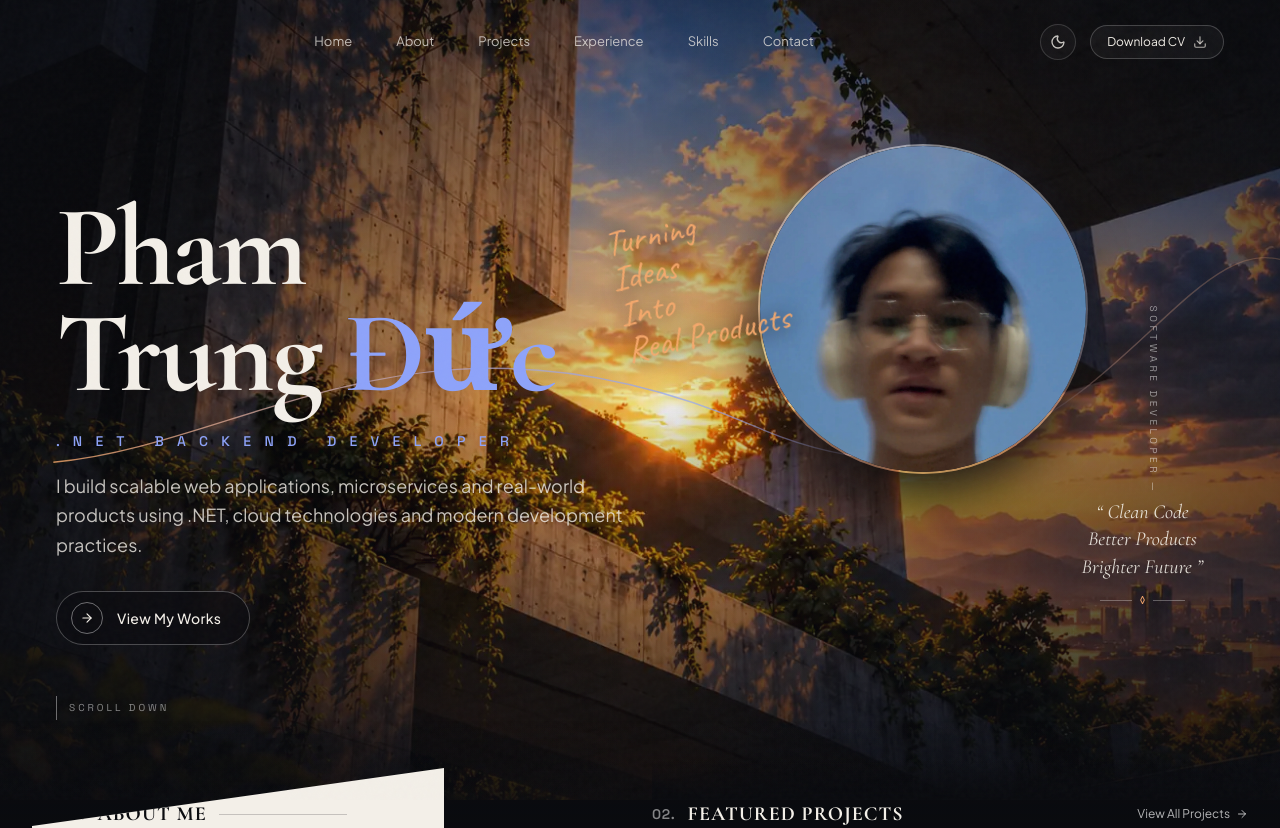
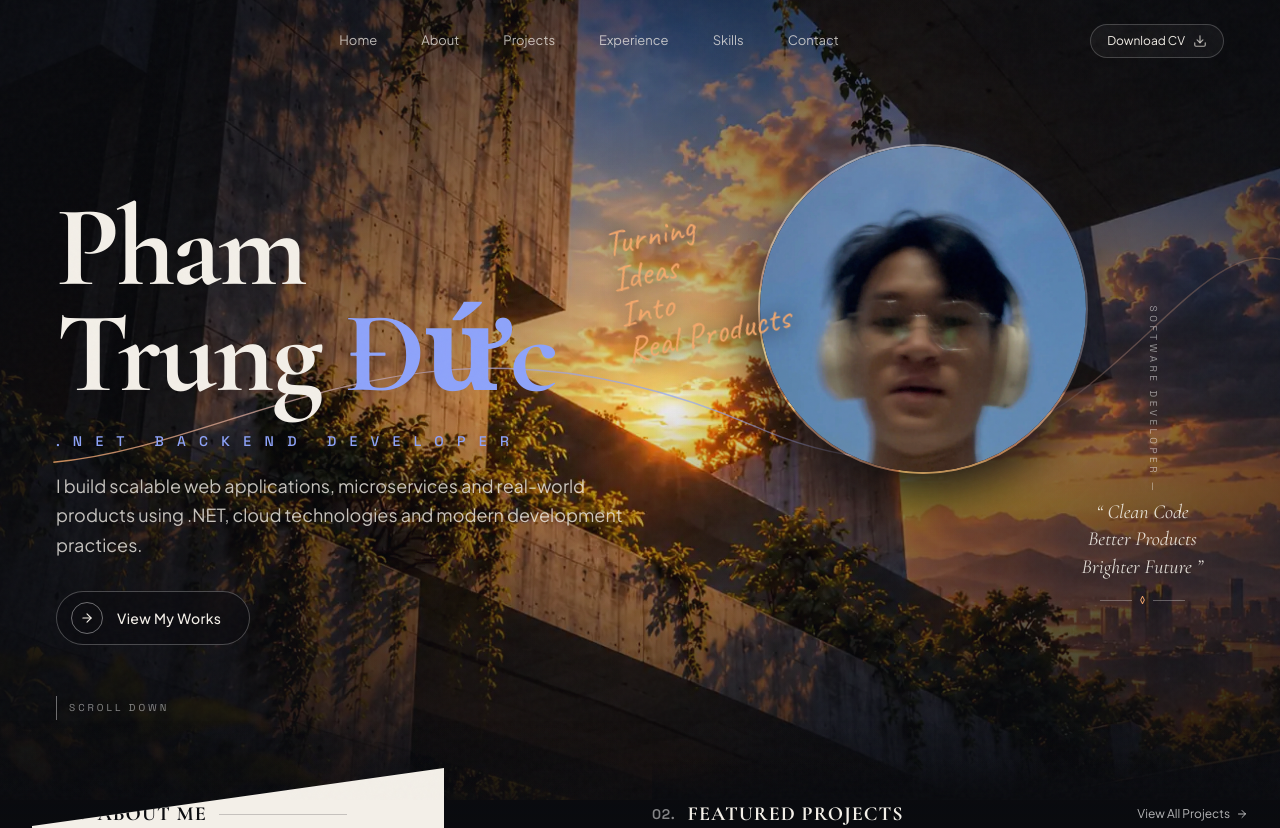
Before and after one commit to khongphaiduc/profile-modern, a React (Vite) app: page / in a window 1280 px wide. Shown: the top 828 px of the page. Built offline with nearby package versions, Linux system fonts and the light colour scheme; a web font is replaced by a local one.

Commit message:
feat: add Navbar component and portfolio data configuration

```diff
--- a/src/components/layout/Navbar.tsx
+++ b/src/components/layout/Navbar.tsx
@@ -1,5 +1,5 @@
 import React, { useState, useEffect } from 'react';
-import { Menu, X, Moon, Download } from 'lucide-react';
+import { Menu, X, Download } from 'lucide-react';
 
 export const Navbar: React.FC = () => {
   const [scrolled, setScrolled] = useState(false);
@@ -60,14 +60,6 @@ export const Navbar: React.FC = () => {
 
           {/* Right: Theme Toggle + Download CV */}
           <div className="flex items-center gap-3.5">
-            {/* Theme Toggle Button */}
-            <button
-              type="button"
-              className="w-9 h-9 rounded-full border border-white/15 bg-white/[0.03] flex items-center justify-center text-[#F3EFE8]/80 hover:text-[#F3EFE8] hover:border-white/30 transition-all cursor-pointer"
-              aria-label="Toggle theme"
-            >
-              <Moon className="w-4 h-4" />
-            </button>
 
             {/* Download CV Pill Button */}
             <button
--- a/src/data/portfolio.ts
+++ b/src/data/portfolio.ts
@@ -44,7 +44,7 @@ export const PORTFOLIO_DATA = {
     website: 'https://phamtrungduc.info',
     location: 'Hà Nội, Việt Nam',
     github: 'https://github.com/khongphaiduc',
-    linkedin: 'https://linkedin.com/in/trungducpham',
+    linkedin: 'https://www.linkedin.com/in/ptrungduc1011',
     facebook: 'https://www.facebook.com/phamtrungduc1011',
     university: 'FPT University',
     major: 'Software Engineering',
```
